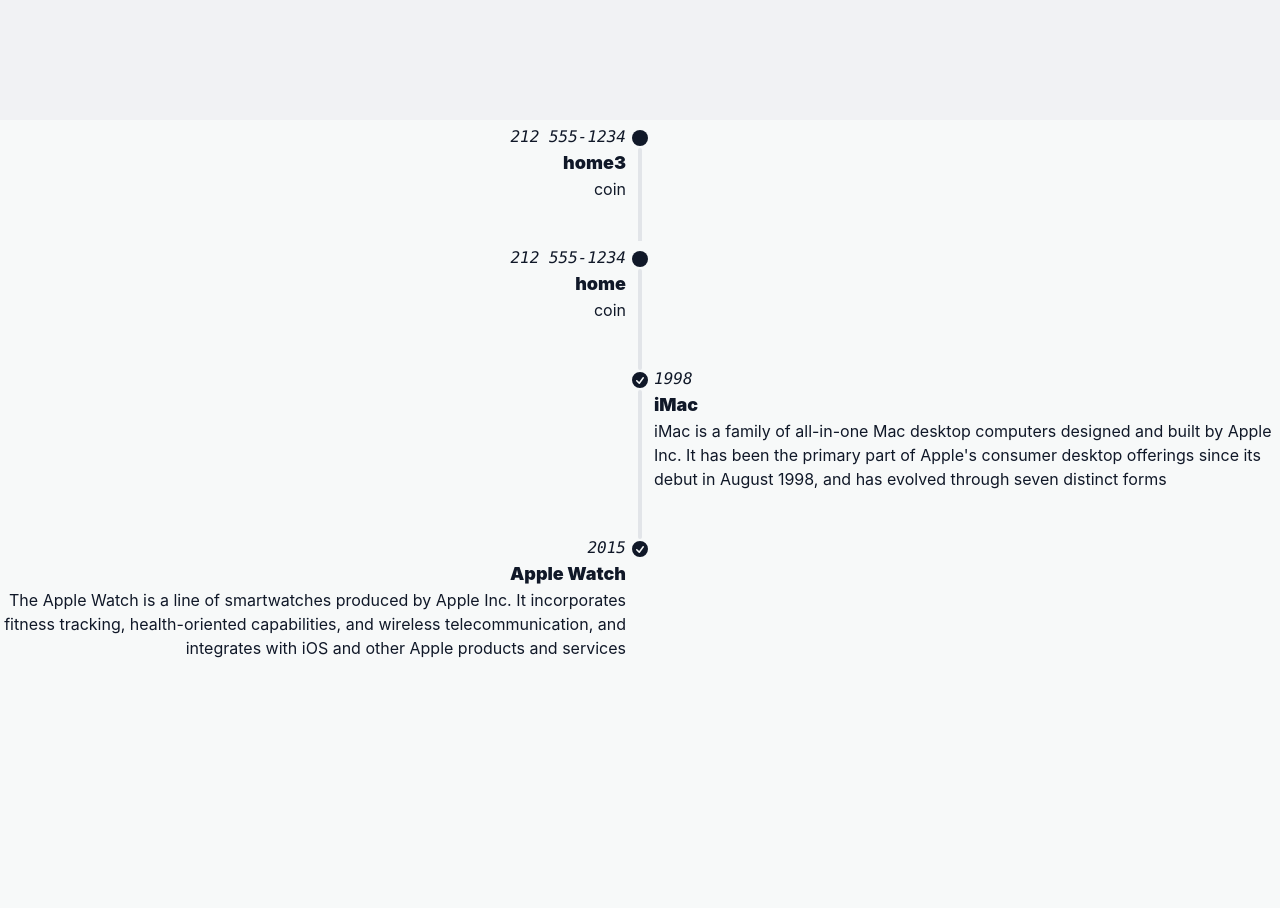
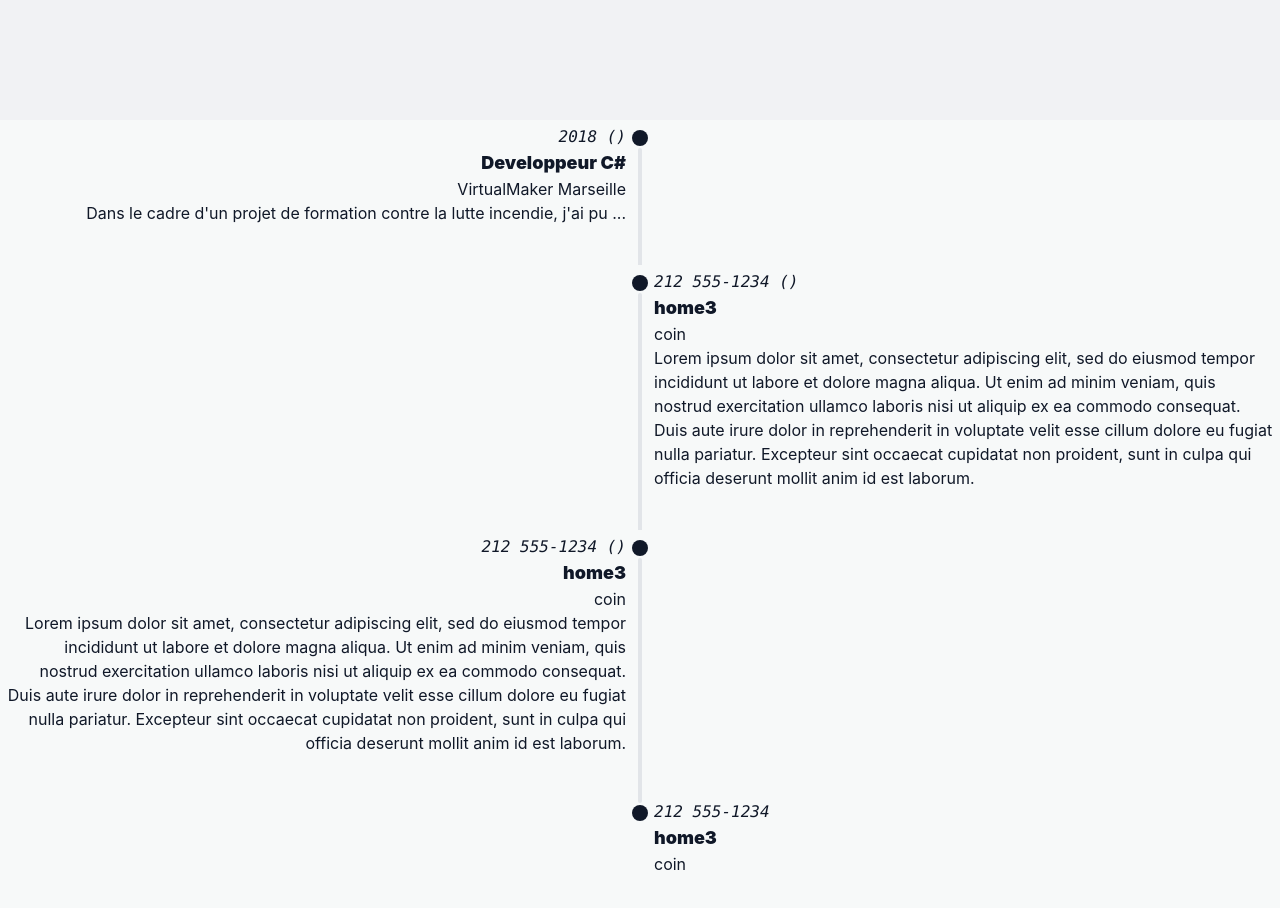
Before and after one commit to zerdnaxel/zerdnaxel.github.io, a Vue app: page / in a window 1280 px wide. Shown: the part 680-1588 px from the top of the page. Before the commit the page ends 1380 px from the top, so only its background shows below. Built offline with nearby package versions, Linux system fonts and the light colour scheme; a web font is replaced by a local one.

Commit message:
WorkingTimeline

```diff
--- a/src/components/Timeline/StudiesTimeline.vue
+++ b/src/components/Timeline/StudiesTimeline.vue
@@ -1,50 +1,14 @@
 <script setup>
 import { ref } from 'vue'
 import TimelineContentStart from './TimelineContentStart.vue';
-
 const props = defineProps({
     studies: Array
 })
 </script>
 <template>
     <ul class="timeline timeline-snap-icon max-md:timeline-compact timeline-vertical">
-        <TimelineContentStart v-for="studie in studies" :key="studie.id" :what="studie.what" :where="studie.where"
-            :when="studie.when" :opposite="studie.id % 2 == 0" />
-
-        <li>
-            <hr />
-            <div class="timeline-middle">
-                <svg xmlns="http://www.w3.org/2000/svg" viewBox="0 0 20 20" fill="currentColor" class="h-5 w-5">
-                    <path fill-rule="evenodd"
-                        d="M10 18a8 8 0 100-16 8 8 0 000 16zm3.857-9.809a.75.75 0 00-1.214-.882l-3.483 4.79-1.88-1.88a.75.75 0 10-1.06 1.061l2.5 2.5a.75.75 0 001.137-.089l4-5.5z"
-                        clip-rule="evenodd" />
-                </svg>
-            </div>
-            <div class="timeline-end md:mb-10">
-                <time class="font-mono italic">1998</time>
-                <div class="text-lg font-black">iMac</div>
-                iMac is a family of all-in-one Mac desktop computers designed and built by Apple Inc. It has
-                been the primary part of Apple's consumer desktop offerings since its debut in August 1998,
-                and has evolved through seven distinct forms
-            </div>
-            <hr />
-        </li>
-        <li>
-            <hr />
-            <div class="timeline-middle">
-                <svg xmlns="http://www.w3.org/2000/svg" viewBox="0 0 20 20" fill="currentColor" class="h-5 w-5">
-                    <path fill-rule="evenodd"
-                        d="M10 18a8 8 0 100-16 8 8 0 000 16zm3.857-9.809a.75.75 0 00-1.214-.882l-3.483 4.79-1.88-1.88a.75.75 0 10-1.06 1.061l2.5 2.5a.75.75 0 001.137-.089l4-5.5z"
-                        clip-rule="evenodd" />
-                </svg>
-            </div>
-            <div class="timeline-start mb-10 md:text-end">
-                <time class="font-mono italic">2015</time>
-                <div class="text-lg font-black">Apple Watch</div>
-                The Apple Watch is a line of smartwatches produced by Apple Inc. It incorporates fitness
-                tracking, health-oriented capabilities, and wireless telecommunication, and integrates with
-                iOS and other Apple products and services
-            </div>
-        </li>
+        <TimelineContentStart v-for="(studie, index) in studies" :what="studie.what" :where="studie.where"
+            :when="studie.when" :timelength="studie.timelength" :about="studie.about" :index="index"
+            :length="studies.length" />
     </ul>
 </template>
--- a/src/components/Timeline/TimelineContentStart.vue
+++ b/src/components/Timeline/TimelineContentStart.vue
@@ -3,19 +3,43 @@
     when: String,
     where: String,
     what: String,
-    timeLength: String,
-    opposite: Boolean
+    timelength: String,
+    about: String,
+    index: Number,
+    length: Number
 })
 </script>
 <template>
-    <li>
+    <li v-if="index < length - 1">
         <div class="timeline-middle">
             <svg xmlns="http://www.w3.org/2000/svg" viewBox="0 0 20 20" fill="currentColor" class="h-5 w-5">
-                <path fill-rule="evenodd" d="M10 18a8 8 0 100-16 8 8 0 000 16zm3.857-9.809a.75.75 0  "
+                <path fill-rule="evenodd" d="M10 18a8 8 0 100-16 8 8 0 000 16zm3.857-9.809a.75.75 0"
                     clip-rule="evenodd" />
             </svg>
         </div>
-        <div v-if=opposite class="timeline-end md:mb-10">
+        <div v-if="index % 2 == 1" class="timeline-end md:mb-10">
+            <time class="font-mono italic">{{ when }} ({{ timeLenght }})</time>
+            <div class="text-lg font-black">{{ what }}</div>
+            {{ where }}
+            <div v-if="about != null">{{ about }}</div>
+        </div>
+        <div v-else class="timeline-start mb-10 md:text-end">
+            <time class="font-mono italic">{{ when }} ({{ timeLenght }})</time>
+            <div class="text-lg font-black">{{ what }}</div>
+            {{ where }}
+            <div v-if="about != null">{{ about }}</div>
+        </div>
+        <hr />
+    </li>
+    <li v-else>
+        <hr />
+        <div class="timeline-middle">
+            <svg xmlns="http://www.w3.org/2000/svg" viewBox="0 0 20 20" fill="currentColor" class="h-5 w-5">
+                <path fill-rule="evenodd" d="M10 18a8 8 0 100-16 8 8 0 000 16zm3.857-9.809a.75.75 0"
+                    clip-rule="evenodd" />
+            </svg>
+        </div>
+        <div v-if="index % 2 == 1" class="timeline-end md:mb-10">
             <time class="font-mono italic">{{ when }}</time>
             <div class="text-lg font-black">{{ what }}</div>
             {{ where }}
@@ -25,6 +49,5 @@
             <div class="text-lg font-black">{{ what }}</div>
             {{ where }}
         </div>
-        <hr />
     </li>
 </template>
--- a/src/data/CV.json
+++ b/src/data/CV.json
@@ -5,16 +5,32 @@
   "age": 33,
   "studies": [
     {
+      "what": "Developpeur C#",
+      "when": "2018",
+      "timelength": "13 mois",
+      "where": "VirtualMaker Marseille",
+      "about": "Dans le cadre d'un projet de formation contre la lutte incendie, j'ai pu ..."
+    },
+    {
       "what": "home3",
       "when": "212 555-1234",
       "timeLength": "13 mois",
-      "where": "coin"
+      "where": "coin",
+      "about": "Lorem ipsum dolor sit amet, consectetur adipiscing elit, sed do eiusmod tempor incididunt ut labore et dolore magna aliqua. Ut enim ad minim veniam, quis nostrud exercitation ullamco laboris nisi ut aliquip ex ea commodo consequat. Duis aute irure dolor in reprehenderit in voluptate velit esse cillum dolore eu fugiat nulla pariatur. Excepteur sint occaecat cupidatat non proident, sunt in culpa qui officia deserunt mollit anim id est laborum."
     },
     {
-      "what": "home",
+      "what": "home3",
       "when": "212 555-1234",
       "timeLength": "13 mois",
-      "where": "coin"
+      "where": "coin",
+      "about": "Lorem ipsum dolor sit amet, consectetur adipiscing elit, sed do eiusmod tempor incididunt ut labore et dolore magna aliqua. Ut enim ad minim veniam, quis nostrud exercitation ullamco laboris nisi ut aliquip ex ea commodo consequat. Duis aute irure dolor in reprehenderit in voluptate velit esse cillum dolore eu fugiat nulla pariatur. Excepteur sint occaecat cupidatat non proident, sunt in culpa qui officia deserunt mollit anim id est laborum."
+    },
+    {
+      "what": "home3",
+      "when": "212 555-1234",
+      "timeLength": "13 mois",
+      "where": "coin",
+      "about": "Lorem ipsum dolor sit amet, consectetur adipiscing elit, sed do eiusmod tempor incididunt ut labore et dolore magna aliqua. Ut enim ad minim veniam, quis nostrud exercitation ullamco laboris nisi ut aliquip ex ea commodo consequat. Duis aute irure dolor in reprehenderit in voluptate velit esse cillum dolore eu fugiat nulla pariatur. Excepteur sint occaecat cupidatat non proident, sunt in culpa qui officia deserunt mollit anim id est laborum."
     }
   ],
   "Skills": [
```
